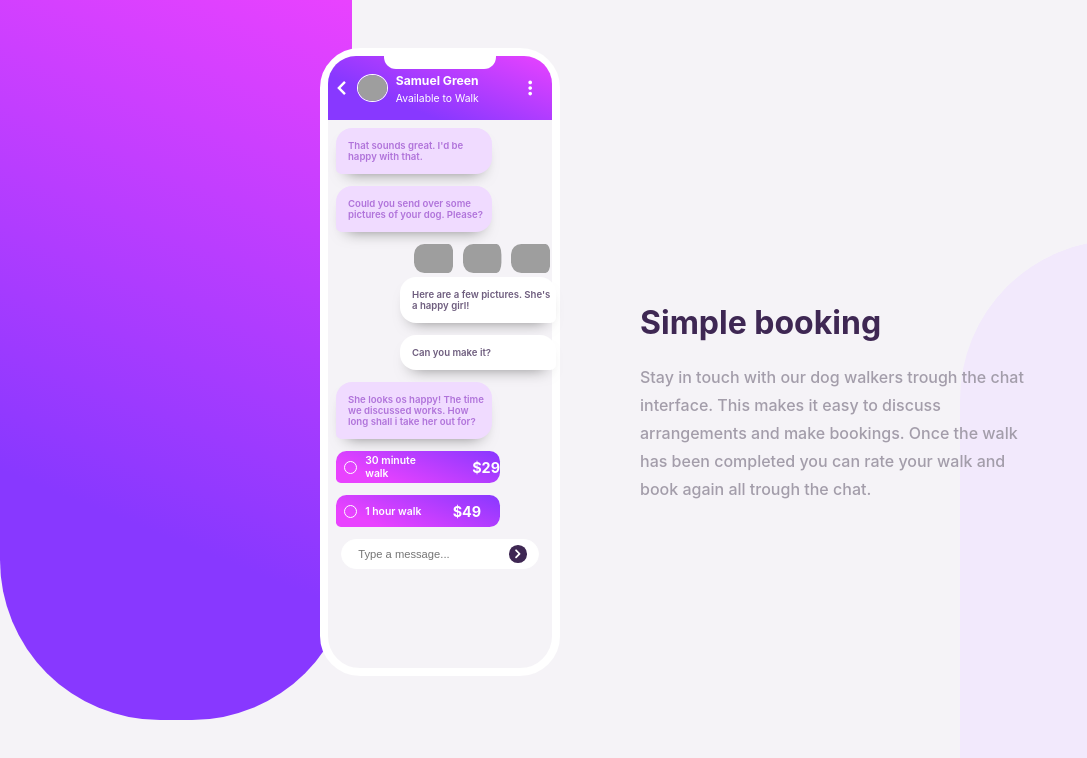
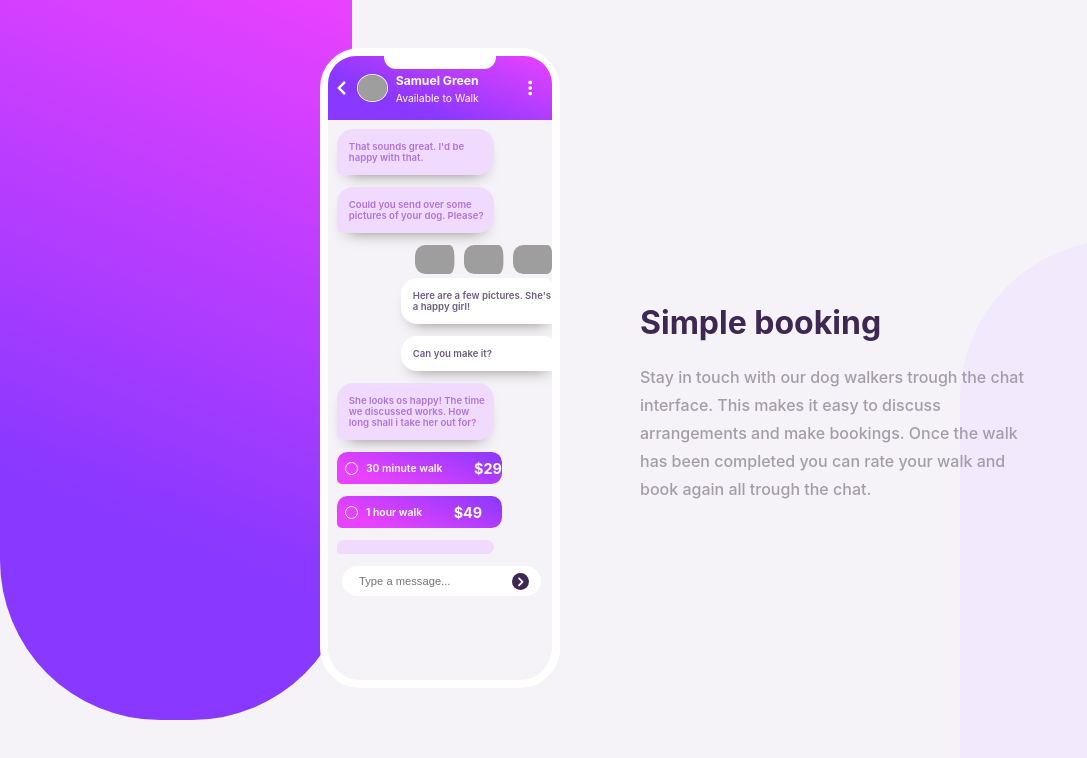
Before and after one commit to deimar10/ChatApp-Illustration, a React (Create React App) app: page / in a window 1280 px wide. Both pictures are taken after a click on the icon 518 px from the left and 554 px from the top of the page. Shown: the top 758 px of the page, without its empty margins (0-1087 px from the left). Built offline with nearby package versions, Linux system fonts and the light colour scheme; grey boxes are pictures that could not be loaded.

Commit message:
Creadted send messages function

```diff
--- a/src/Components/Mobile.scss
+++ b/src/Components/Mobile.scss
@@ -5,7 +5,7 @@
     position: absolute;
     top: 3rem;
     left: 20rem;
-    height: 76.5%;
+    height: 78%;
     width: 35%;
     border: 0.55rem solid $primary-color-1;
     border-top-left-radius: 2.5rem;
@@ -95,8 +95,9 @@
 .mboile-body-container {
     display: flex;
     flex-direction: column;
-    padding: 0.5rem;
-    height: 70%;
+    padding: 0.55rem;
+    padding-right: 0.35rem;
+    max-height: 84%;
 }
 
 .user-messages {
--- a/src/Components/Mobile.tsx
+++ b/src/Components/Mobile.tsx
@@ -11,6 +11,20 @@ import ThirdDog from '../images/dog-image-3.jpg';
 function Mobile({profileView, setProfileView}: any) {
 
     const [settings, setSettings] = useState<boolean>(false);
+    const [messages, setMessages] = useState<any[]>([]);
+    const [message, setMessage] = useState<any>({
+        userMessage: ''
+    });
+
+    const messageChange = (e: React.ChangeEvent<HTMLInputElement>) => {
+        const newMessage = {...message, [e.target.name] : e.target.value};
+        setMessage(newMessage);
+    }
+
+    const handleSubmit = () => {
+        const newMessage = { ...message };
+        setMessages([...messages, newMessage]);
+    }
 
     const handleSettings = () => {
         setSettings(!settings);
@@ -41,7 +55,9 @@ function Mobile({profileView, setProfileView}: any) {
                     </div>
                  : null }
             </div>
-            <div className='mboile-body-container'>
+            <div className='mboile-body-container' style={{
+                overflowY: 'scroll'
+            }}>
                 <div className='user-messages'>
                     <div id='message'>
                         <p>That sounds great. I'd be happy with that.</p>
@@ -78,8 +94,19 @@ function Mobile({profileView, setProfileView}: any) {
                     <p>1 hour walk</p>
                     <h3>$49</h3>
                 </div>
+                {messages.map((message, index) => {
+                    return (
+                        <div key={index}>
+                            <div className='user-messages'>
+                                <div id='message'>
+                                    <p>{message.userMessage}</p>
+                                </div>
+                            </div>
+                        </div>
+                    );
+                })}
                 <div className='message-input-container'>
-                   <span><input placeholder='Type a message...'></input><HiChevronRight id='submit'/></span>
+                   <span><input name="userMessage" placeholder='Type a message...' onChange={messageChange}></input><HiChevronRight id='submit' onClick={handleSubmit}/></span>
                 </div>
             </div>
         </div>
```
